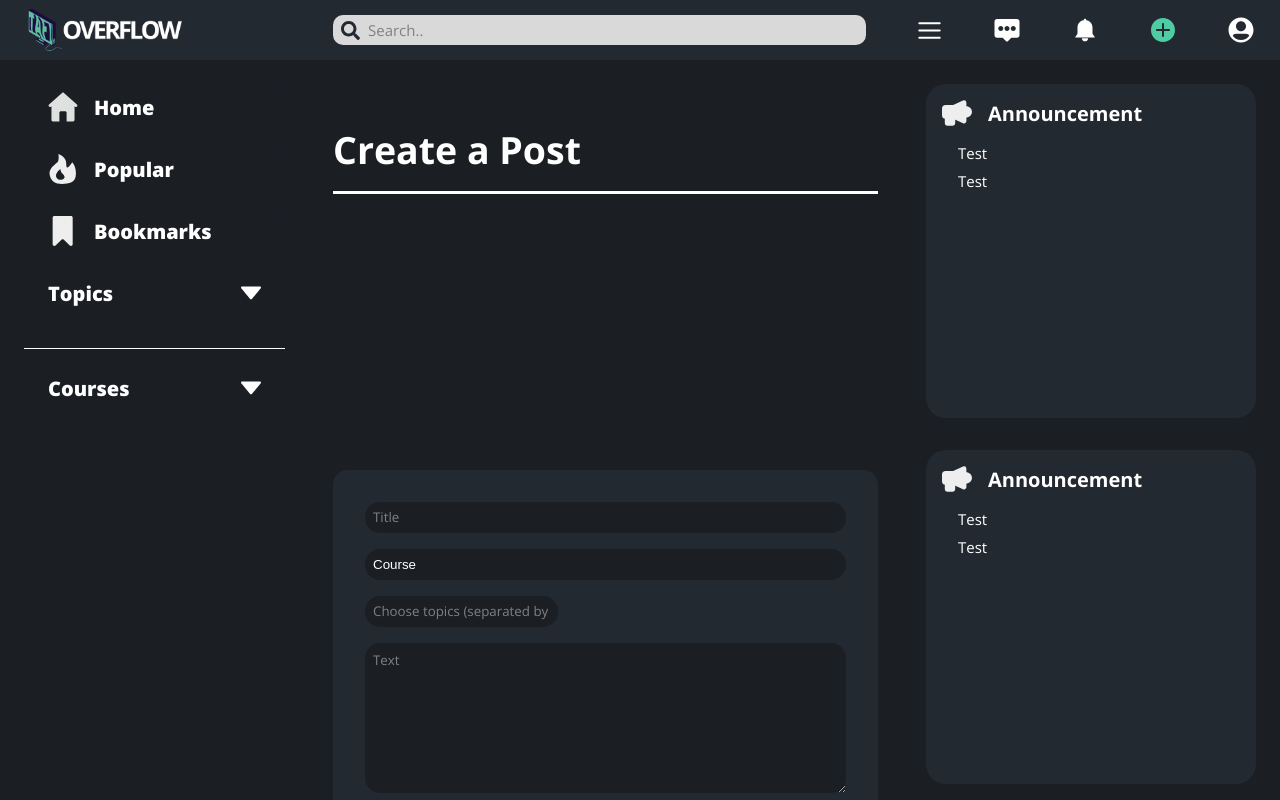
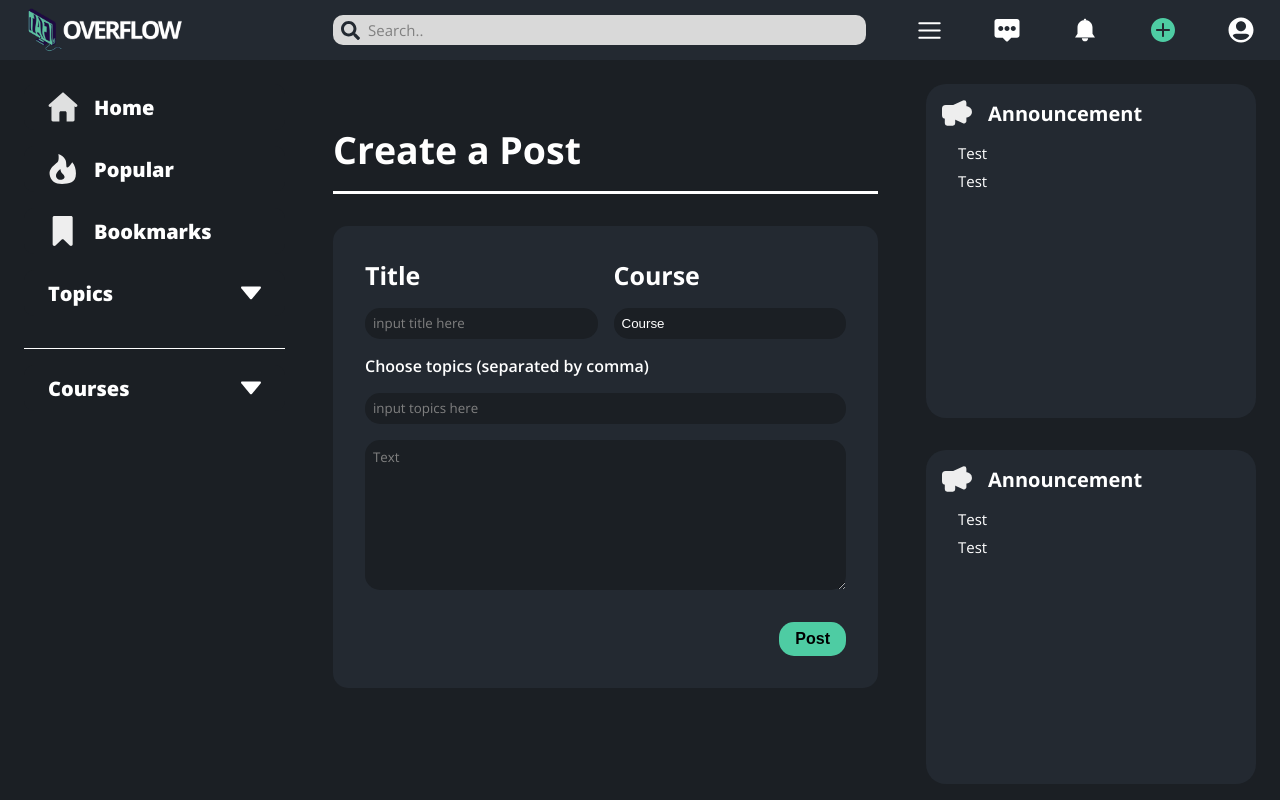
Before and after one commit to PolySpade/Taft-Overflow, a React (Create React App) app in the folder client/: page / in a window 1280 px wide. Shown: the top 800 px of the page. Built offline with nearby package versions, Linux system fonts and the light colour scheme.

Commit message:
create_post done

```diff
--- a/client/src/components/create_post/Create_post.jsx
+++ b/client/src/components/create_post/Create_post.jsx
@@ -4,13 +4,25 @@ import './create_post.css';
 const Create_post = ({imgUrl, name, action}) => {
   return (
   <div className="create-post-container">
-    <div className="form-group">
-      <input type="text" className="title-input" placeholder="Title" />
+    <div className='form-group-row'>
+    <div className="form-group-title">
+      <h1 className='create-post-header'>Title</h1>
+      <input type="text" className="title-input" placeholder="input title here" />
+    </div>
+    <div className="form-group-course">
+      <h1 className='create-post-header'>Course</h1>
       <select className="course-select">
         <option>Course</option>
+        <option>CCAPDEV</option>
+        <option>CSMATH1</option>
+        <option>CCPROG1</option>
       </select>
+    </div>
+    </div>
+    <div className='form-group-column'>
+    <h1 className='create-post-topic'>Choose topics (separated by comma)</h1>
       <div className="topic-input-container">
-        <input type="text" className="topic-input" placeholder="Choose topics (separated by comma)" />
+        <input type="text" className="topic-input" placeholder="input topics here" />
       </div>
       <textarea className="text-input" placeholder="Text"></textarea>
       <button className="post-button">Post</button>
--- a/client/src/components/create_post/create_post.css
+++ b/client/src/components/create_post/create_post.css
@@ -7,15 +7,51 @@
     margin: auto;
 }
 
-  .form-group {
+.create-post-header {
+  font-family: var(--font-family);
+  font-weight: 700;
+  font-size: 25px;
+}
+
+.create-post-topic {
+  font-family: var(--font-family);
+  font-weight: 600;
+  font-size: 16px;
+  padding-bottom: 1rem;
+}
+
+.form-group-row{
+  display: flex;
+  flex-direction: row;
+  width: 100%;
+  gap: 1rem;
+}
+
+.form-group-title {
   display: flex;
   flex-direction: column;
+  gap: 1rem;
+  width: 50%;
+}
+
+.form-group-course {
+  display: flex;
+  flex-direction: column;
+  gap: 1rem;
+  width: 50%;
+}
+
+.form-group-column {
+  display: flex;
+  flex-direction: column;
+  width: 100%;
 }
 
 .title-input,
 .course-select,
 .topic-input,
 .text-input {
+    width: 100%;
     padding: 0.5rem;
     margin-bottom: 1rem;
     background: #1B1F24;
@@ -27,7 +63,7 @@
 .course-select {
     -webkit-appearance: none;
     -moz-appearance: none;
-    appearance: none; /* This is to style the dropdown to look more modern and flat */
+    appearance: none;
 }
 
 .topic-input-container {
--- a/client/src/components/profile_info/profile_info.css
+++ b/client/src/components/profile_info/profile_info.css
@@ -77,4 +77,5 @@
     font-size: 16px;
     color: white;
     justify-content: baseline;
+    text-align: justify;
 }
--- a/client/src/containers/body/Body.jsx
+++ b/client/src/containers/body/Body.jsx
@@ -21,7 +21,9 @@ const Body = () => {
   return (
     <div className='body__container section__padding'>
       <Create_postheader></Create_postheader>
-      <Create_post></Create_post>
+      <div className='body__container-recents'>
+        <Create_post></Create_post>
+      </div>
     </div>
   )
 }
--- a/client/src/containers/body/body.css
+++ b/client/src/containers/body/body.css
@@ -14,4 +14,5 @@
     align-items: center;
     width: 100%;
     margin: 1rem;
+    padding-top: 1rem;
 }
```
Lines whose indentation alone changed are shown as unchanged.
